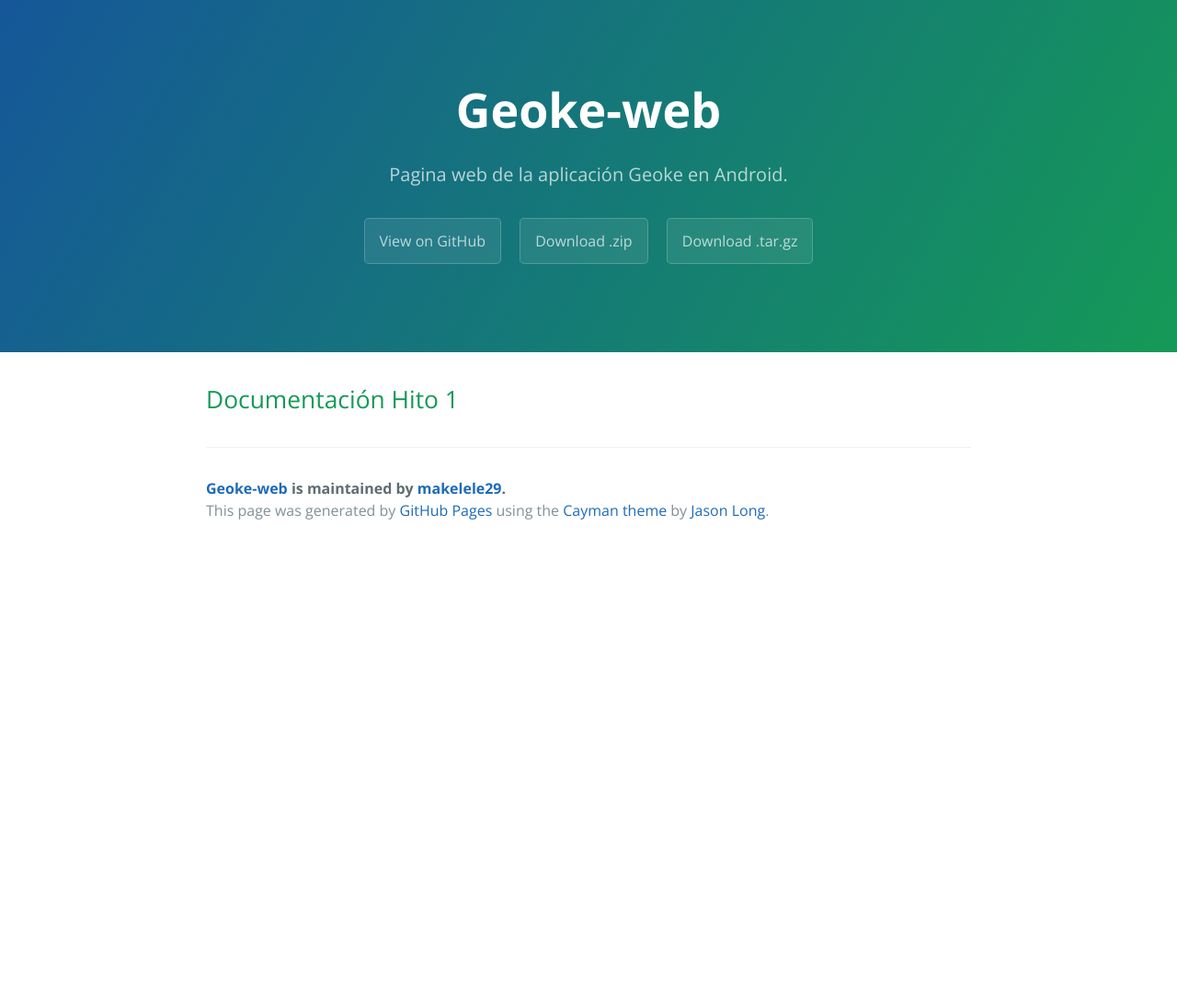
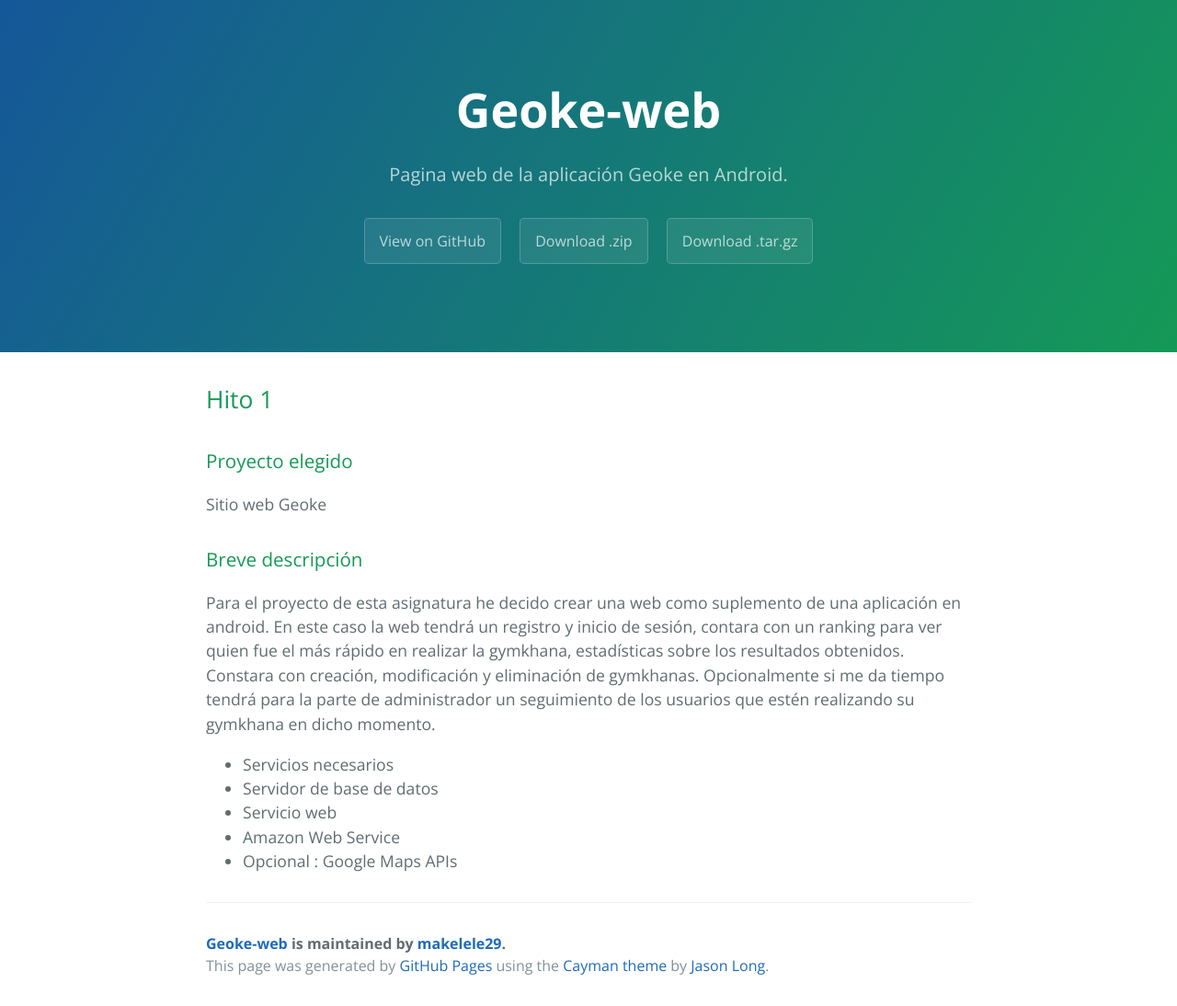
Before and after one commit to makelele29/Geoke-Web, a Jekyll site: the page built from index.md, in a window 1280 px wide. Shown: the whole page at 92% size. Built offline with Jekyll 4.4.1, drawn with Linux system fonts in a browser that asks for light colours; before the commit the page ends 900 px from its top, so only the background shows below that.

Commit message:
closes #7

```diff
--- a/index.md
+++ b/index.md
@@ -2,4 +2,21 @@
 layout: index
 ---
 
-## Documentación Hito 1
+## Hito 1
+
+### Proyecto elegido
+
+Sitio web Geoke
+
+### Breve descripción
+
+Para el proyecto de esta asignatura he decido crear una web como suplemento de una aplicación en android.
+En este caso la web tendrá un registro y inicio de sesión,  contara con un ranking para ver quien fue el más rápido en realizar la gymkhana, estadísticas sobre los resultados obtenidos.
+Constara con creación, modificación y eliminación de gymkhanas.
+Opcionalmente si me da tiempo tendrá para la parte de administrador un seguimiento de los usuarios que estén realizando su gymkhana en dicho momento.
+
+- Servicios necesarios
+- Servidor de base de datos
+- Servicio web
+- Amazon Web Service
+- Opcional : Google Maps APIs
```
